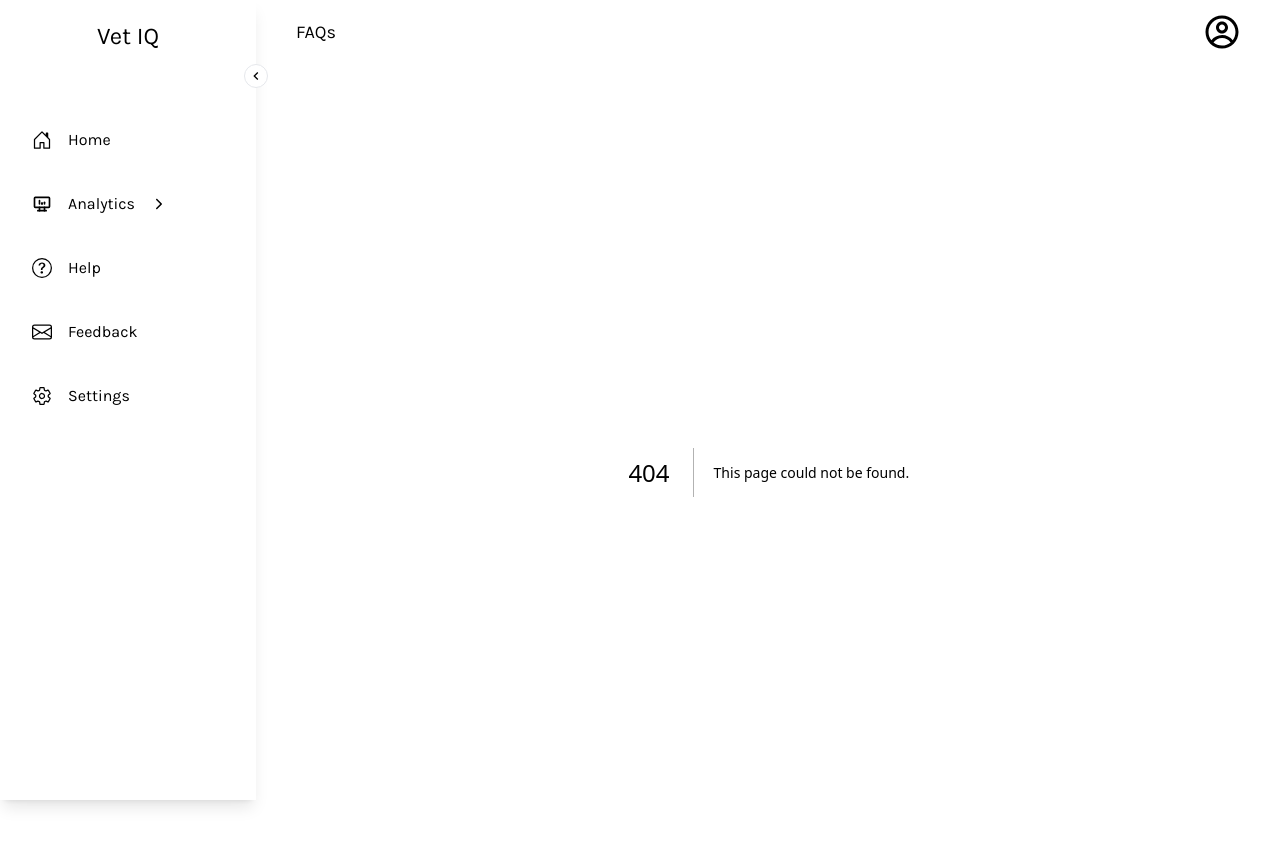
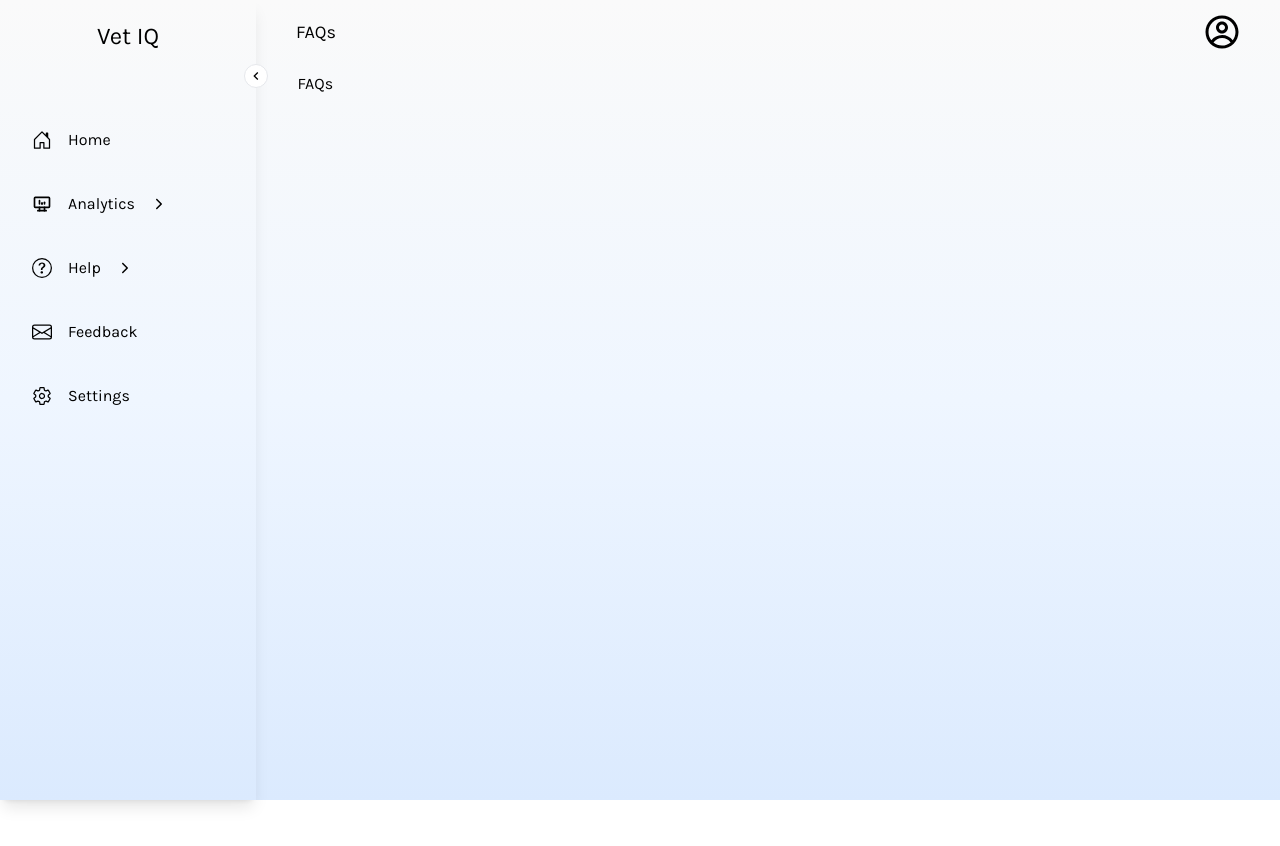
Before and after one commit to shifenghzhang/VetIQ-Web-Application, a Next.js app: page /help/FAQs in a window 1280 px wide. Before the commit this address had no page. Shown: the top 846 px of the page. After the commit the page ends 800 px from the top, so only its background shows below. Built offline with nearby package versions, Linux system fonts and the light colour scheme.

Commit message:
help commit 1

```diff
--- a/src/app/_components/APPBAR_ITEMS.tsx
+++ b/src/app/_components/APPBAR_ITEMS.tsx
@@ -28,7 +28,9 @@ export const APPNAV_ITEMS: AppNavItem[]=[
     {
         title: "Help",
         path: "/help",
-        icon: <BsQuestionCircle size={20} />
+        icon: <BsQuestionCircle size={20} />,
+        submenu: true,
+        subMenuItems: [{title: "Contact Us", path: "/help/Contact US"}, {title: "FAQs", path: "/help/FAQs"}, {title: "Resource Library", path: "/help/Resource Library"}]
     },
     {
         title: "Feedback",
--- /dev/null
+++ b/src/app/help/Contact Us/page.tsx
@@ -0,0 +1,9 @@
+import React from 'react'
+
+function page() {
+  return (
+    <div>Contact Us</div>
+  )
+}
+
+export default page;
--- /dev/null
+++ b/src/app/help/FAQs/page.tsx
@@ -0,0 +1,9 @@
+import React from 'react'
+
+function page() {
+  return (
+    <div>FAQs</div>
+  )
+}
+
+export default page;
--- /dev/null
+++ b/src/app/help/Resource Library/page.tsx
@@ -0,0 +1,9 @@
+import React from 'react'
+
+function page() {
+  return (
+    <div>Resource Library</div>
+  )
+}
+
+export default page;
```
